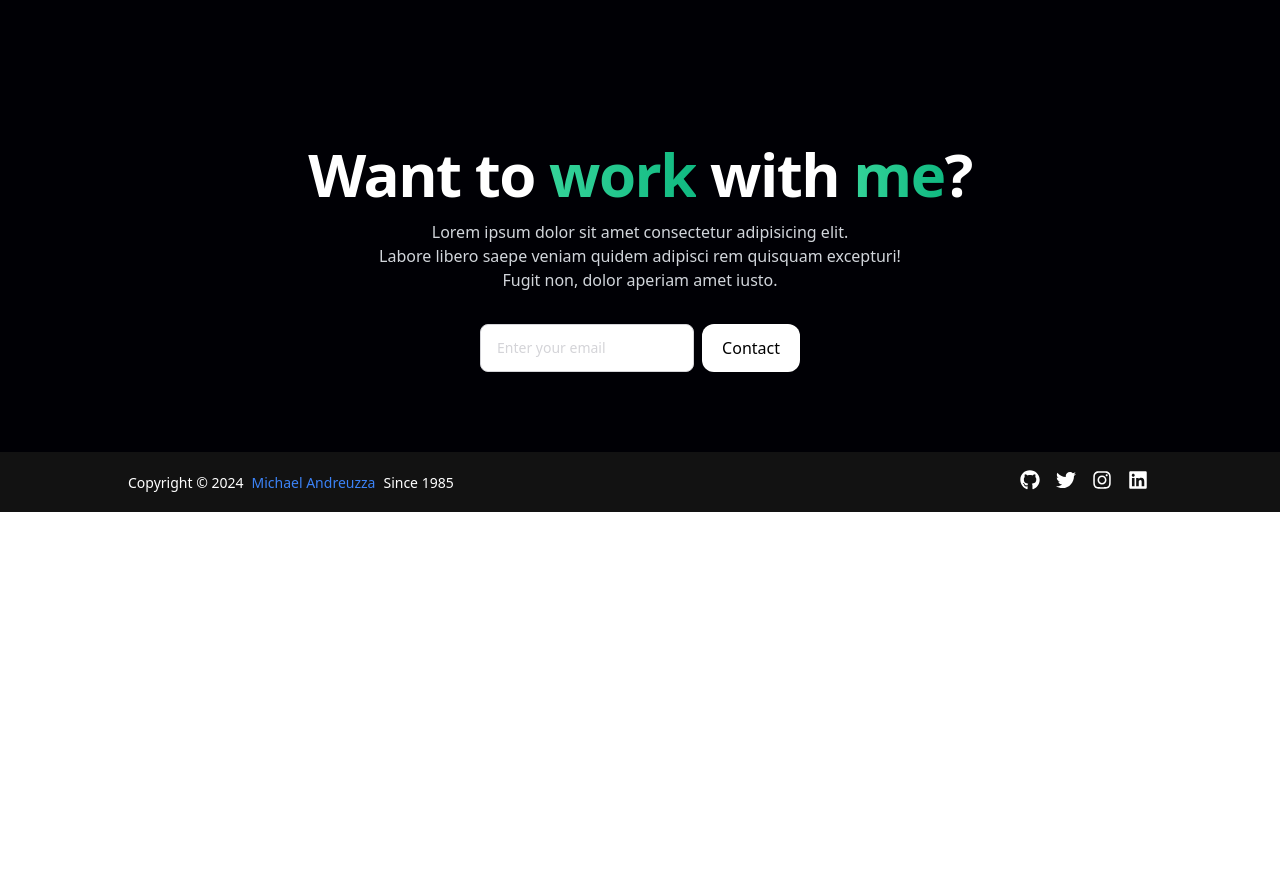
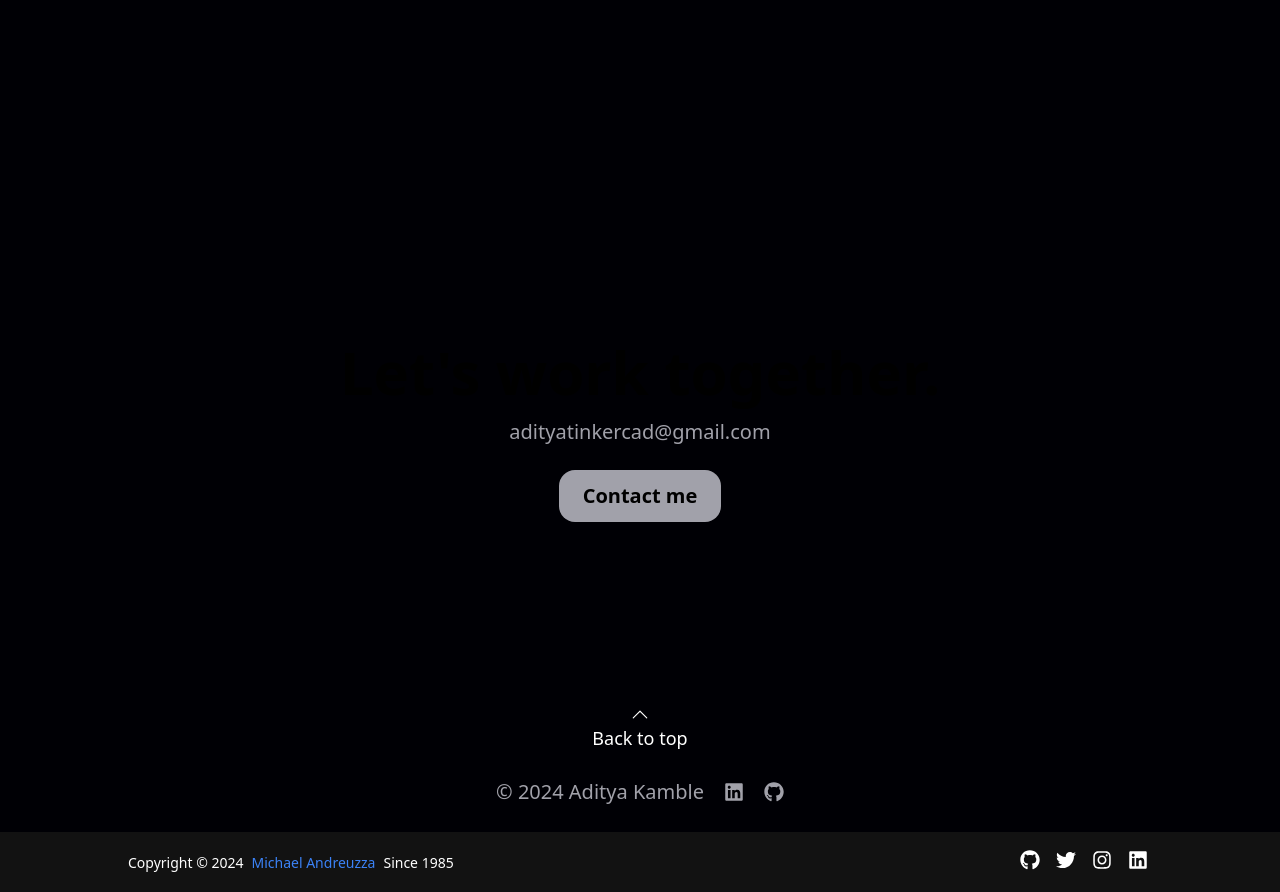
Before and after one commit to LordAK7/Thegodofcomputers, a React (Vite) app: page / in a window 1280 px wide. Shown: the part 3520-4412 px from the top of the page. Before the commit the page ends 4032 px from the top, so only its background shows below. Built offline with nearby package versions, Linux system fonts and the light colour scheme.

Commit message:
changed component style

```diff
--- a/src/components/Contact.jsx
+++ b/src/components/Contact.jsx
@@ -1,99 +1,121 @@
-import React, { useEffect } from 'react';
+import React from 'react';
 import { motion, useAnimation } from 'framer-motion';
 import { useInView } from 'react-intersection-observer';
+import { BsChevronUp } from 'react-icons/bs';
+import { FaLinkedin, FaGithub } from 'react-icons/fa';
 
 const Contact = () => {
+  const setMouseVariant = {
+    text: () => console.log('Mouse enter'),
+    default: () => console.log('Mouse leave')
+  };
+
   const controls = useAnimation();
-  const [ref, inView] = useInView({
-    triggerOnce: true,
-    threshold: 0.45, // Trigger when 45% of the component is in view
-  });
+  const [ref, inView] = useInView({ triggerOnce: true, threshold: 0.5 });
 
-  useEffect(() => {
+  React.useEffect(() => {
     if (inView) {
       controls.start('visible');
     }
   }, [controls, inView]);
 
-  const variants = {
+  const containerVariants = {
     hidden: { opacity: 0, y: 50 },
-    visible: { opacity: 1, y: 0, transition: { duration: 0.8 } },
+    visible: {
+      opacity: 1,
+      y: 0,
+      transition: {
+        duration: 0.5,
+        when: 'beforeChildren',
+        staggerChildren: 0.3,
+      },
+    },
+  };
+
+  const itemVariants = {
+    hidden: { opacity: 0, y: 20 },
+    visible: { opacity: 1, y: 0, transition: { duration: 0.5 } },
   };
 
   return (
-    <section ref={ref}>
-      <div className="p-10 text-center md:p-20" style={{ backgroundColor: '#000005' }}>
-        <motion.p
-          className="mt-8 text-3xl font-extrabold tracking-tight text-white lg:text-6xl"
+    <section className="relative h-screen w-full bg-[#000005]" id="contact">
+      <div className="flex h-full w-full flex-col items-center justify-center">
+        <motion.div
+          ref={ref}
           initial="hidden"
           animate={controls}
-          variants={variants}
+          variants={containerVariants}
+          className="flex flex-col items-center justify-center"
         >
-          Want to{' '}
-          <span
-            className="bg-gradient-to-r from-green-400 to-green-600 bg-clip-text text-transparent"
-            style={{ background: 'linear-gradient(to right, #34d399, #10b981)', WebkitBackgroundClip: 'text', color: 'transparent' }}
+          <motion.h1
+            variants={itemVariants}
+            className="text-4xl sm:text-5xl lg:text-6xl font-extrabold text-black dark:text-white leading-tight -mt-10 w-full px-10 text-center sm:mt-0"
+            onMouseEnter={setMouseVariant.text}
+            onMouseLeave={setMouseVariant.default}
+            id="contact"
           >
-            work
-          </span>{' '}
-          with{' '}
-          <span
-            className="bg-gradient-to-r from-green-400 to-green-600 bg-clip-text text-transparent"
-            style={{ background: 'linear-gradient(to right, #34d399, #10b981)', WebkitBackgroundClip: 'text', color: 'transparent' }}
+            Let&apos;s work together.
+          </motion.h1>
+
+          <motion.p
+            variants={itemVariants}
+            className="mt-3 text-lg text-zinc-400 lg:mt-4 lg:text-xl"
           >
-            me
-          </span>
-          ?
-        </motion.p>
-        <motion.p
-          className="mx-auto mt-4 text-base font-medium text-gray-300"
-          style={{ whiteSpace: 'pre-line' }}
-          initial="hidden"
-          animate={controls}
-          variants={variants}
-          transition={{ duration: 1, delay: 0.7 }}
+            adityatinkercad@gmail.com
+          </motion.p>
+          <motion.a
+            variants={itemVariants}
+            className="bg-[#A1A1AA] text-black hover:bg-white hover:text-black mt-4 rounded-2xl p-2 px-4 text-lg font-extrabold transition-all duration-300 lg:mt-6 lg:p-3 lg:px-6 lg:text-xl"
+            href="mailto:adityatinkercad@gmail.com"
+          >
+            Contact me
+          </motion.a>
+        </motion.div>
+
+        <motion.button
+          className="absolute bottom-20 flex flex-col items-center rounded-lg bg-transparent text-white p-2 font-sans text-lg transition-colors hover:bg-zinc-800"
+          onClick={() => window.scrollTo({ top: 0, behavior: 'smooth' })}
+          animate={{ y: [0, 10, 0] }}
+          transition={{ duration: 1.5, repeat: Infinity }}
         >
-          Lorem ipsum dolor sit amet consectetur adipisicing elit.
-          {'\n'}Labore libero saepe veniam quidem adipisci rem quisquam excepturi!
-          {'\n'}Fugit non, dolor aperiam amet iusto.
-        </motion.p>
+          <BsChevronUp />
+          Back to top
+        </motion.button>
 
-        <form className="w-full max-w-xs mx-auto mt-8">
-          <div className="flex flex-col w-full gap-2 lg:flex-row">
-            <label htmlFor="email-address" className="sr-only">Email address</label>
-            <motion.input
-              name="email"
-              id="email-address"
-              type="email"
-              autoComplete="email"
-              placeholder="Enter your email"
-              aria-describedby="emailHelp"
-              required
-              className="block w-full h-12 px-4 py-2 text-black duration-200 border rounded-lg appearance-none bg-white border-zinc-300 placeholder-zinc-300 focus:border-zinc-300 focus:outline-none focus:ring-zinc-300 sm:text-sm"
-              initial="hidden"
-              animate={controls}
-              variants={variants}
-              transition={{ duration: 1, delay: 0.9 }}
-            />
-            <span id="emailHelp" className="sr-only">Please enter your email address to subscribe.</span>
-            <motion.button
-              type="submit"
-              aria-label="Primary action"
-              className="inline-flex items-center justify-center w-full h-12 gap-3 px-5 py-3 font-medium text-black duration-200 bg-white md:w-auto rounded-xl hover:bg-gray-300 focus:ring-2 focus:ring-offset-2 focus:ring-white"
-              whileHover={{ scale: 1.05 }}
-              whileTap={{ scale: 0.95 }}
-              initial="hidden"
-              animate={controls}
-              variants={variants}
-              transition={{ duration: 1, delay: 1.1 }}
+        <div className="absolute bottom-0 h-20 w-full">
+          <div className="flex h-full w-full items-center justify-center gap-5 text-lg text-zinc-400 lg:text-xl">
+            <p>© {getCopyrightYear()} Aditya Kamble</p>
+            <a
+              href="https://www.linkedin.com/in/aditya-kamble-007071228/"
+              target="_blank"
+              rel="noreferrer"
+              aria-label="LinkedIn"
+              className="scale-btn"
             >
-              Contact
-            </motion.button>
+              <FaLinkedin />
+            </a>
+
+            <a
+              href="https://github.com/LordAK7"
+              target="_blank"
+              rel="noreferrer"
+              aria-label="GitHub"
+              className="scale-btn"
+            >
+              <FaGithub />
+            </a>
           </div>
-        </form>
+        </div>
       </div>
     </section>
   );
 };
 
 export default Contact;
+
+const getCopyrightYear = () => {
+  const date = new Date();
+  const year = date.getFullYear();
+
+  return year;
+};
```
